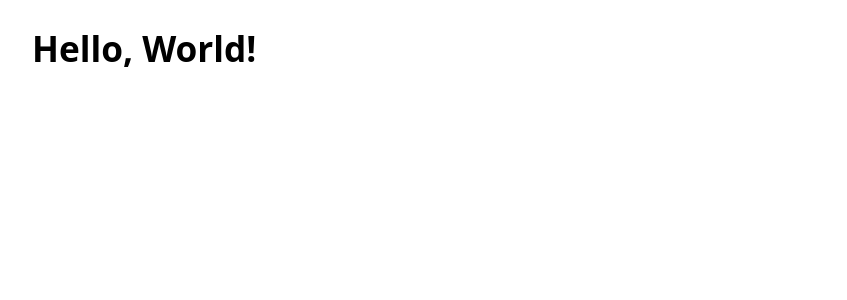
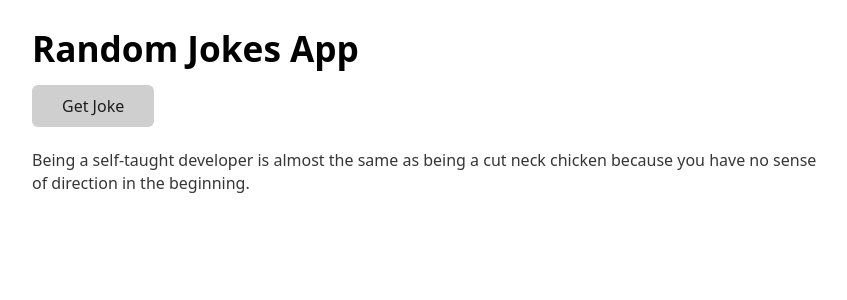
Before and after one commit to PauloQuispe24/laugh-look-react, a React (Vite) app: page / in a window 1280 px wide. Shown: the top 300 px of the page, without its empty margins (208-1055 px from the left). Built offline with nearby package versions, Linux system fonts and the light colour scheme.

Commit message:
Trabajando con mocks, estado y promesas

```diff
--- a/src/App.jsx
+++ b/src/App.jsx
@@ -1,5 +1,48 @@
+import { useEffect, useState } from "react";
+import jokes from "./mocks/jokes.json";
+
+const getMockJoke = () => {
+  return new Promise((resolve) => {
+    setTimeout(() => {
+      resolve(jokes);
+    }, 2000);
+  });
+};
+
 export default function App() {
+  const [joke, setJoke] = useState("");
+  const [loading, setLoading] = useState(false);
+
+  const getRandomJoke = async () => {
+    setJoke(null);
+    setLoading(true);
+    try {
+      const data = await getMockJoke();
+      setJoke(data.joke);
+      const largeWord = data.joke
+        .split(" ")
+        .reduce((previousWord, currentWord) =>
+          currentWord.length > previousWord.length ? currentWord : previousWord
+        );
+      console.log(largeWord);
+    } catch (error) {
+      setJoke(`Error: ${error}`);
+    } finally {
+      setLoading(false);
+    }
+  };
+
+  useEffect(() => {
+    getRandomJoke();
+  }, []);
+
   return (
-    <h1>Hello, World!</h1>
-  )
+    <>
+      <h1>Random Jokes App</h1>
+      <button onClick={getRandomJoke} disabled={loading}>
+        {loading ? "Loading..." : "Get Joke"}
+      </button>
+      {joke ? <p>{joke}</p> : <p>Please wait a moment...</p>}
+    </>
+  );
 }
--- /dev/null
+++ b/src/mocks/jokes.json
@@ -0,0 +1,17 @@
+{
+  "error": false,
+  "category": "Programming",
+  "type": "single",
+  "joke": "Being a self-taught developer is almost the same as being a cut neck chicken because you have no sense of direction in the beginning.",
+  "flags": {
+    "nsfw": false,
+    "religious": false,
+    "political": false,
+    "racist": false,
+    "sexist": false,
+    "explicit": false
+  },
+  "id": 183,
+  "safe": false,
+  "lang": "en"
+}
```
Also changed, not shown: src/main.jsx (+4 -4 lines).
